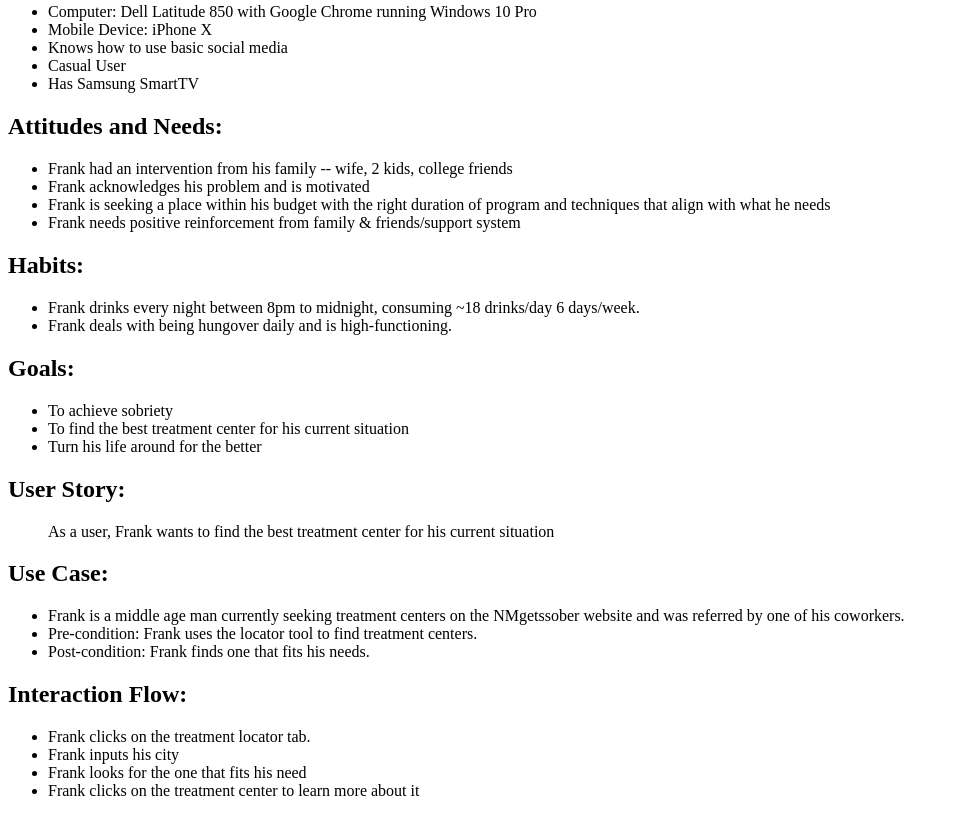
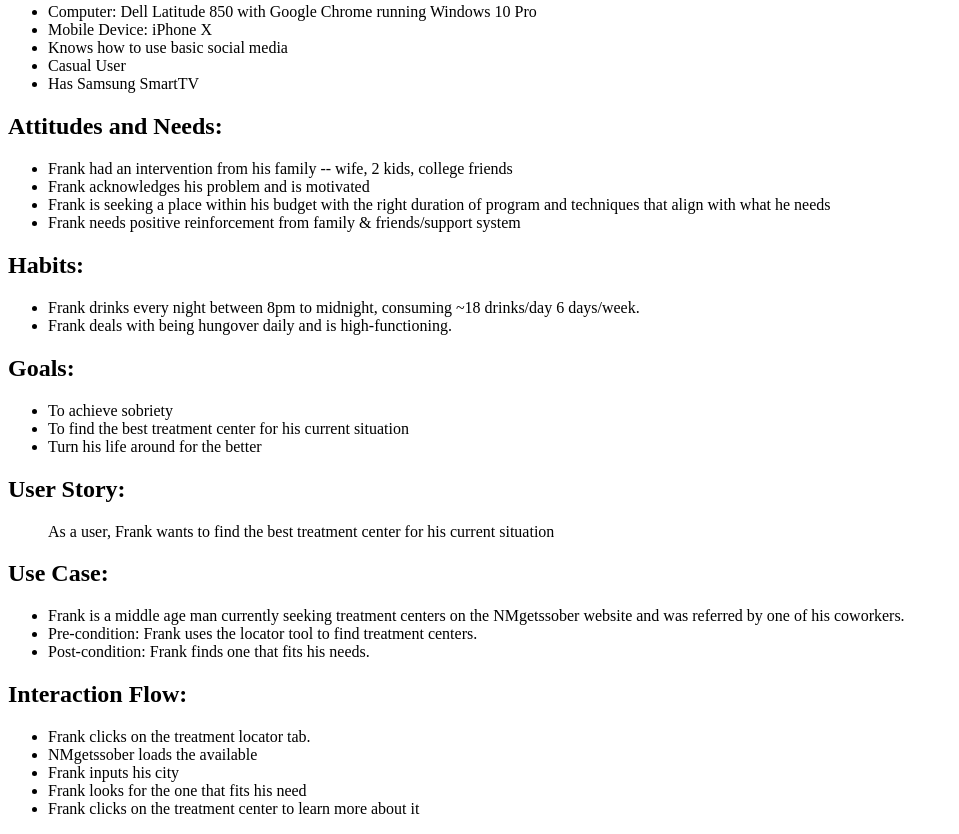
Before and after one commit to NMgetssober/NMgetssober, a plain HTML site: page epic/frank.html in a window 1280 px wide. Shown: the part 871-1705 px from the top of the page, without its empty margins (0-959 px from the left). Drawn offline with Linux system fonts and the light colour scheme.

Commit message:
updated interaction flow

```diff
--- a/epic/frank.html
+++ b/epic/frank.html
@@ -64,6 +64,7 @@
     <h2>Interaction Flow:</h2>
         <ul>
             <li>Frank clicks on the treatment locator tab.</li>
+            <li>NMgetssober loads the available </li>
             <li>Frank inputs his city</li>
             <li>Frank looks for the one that fits his need</li>
             <li>Frank clicks on the treatment center to learn more about it</li>
```
